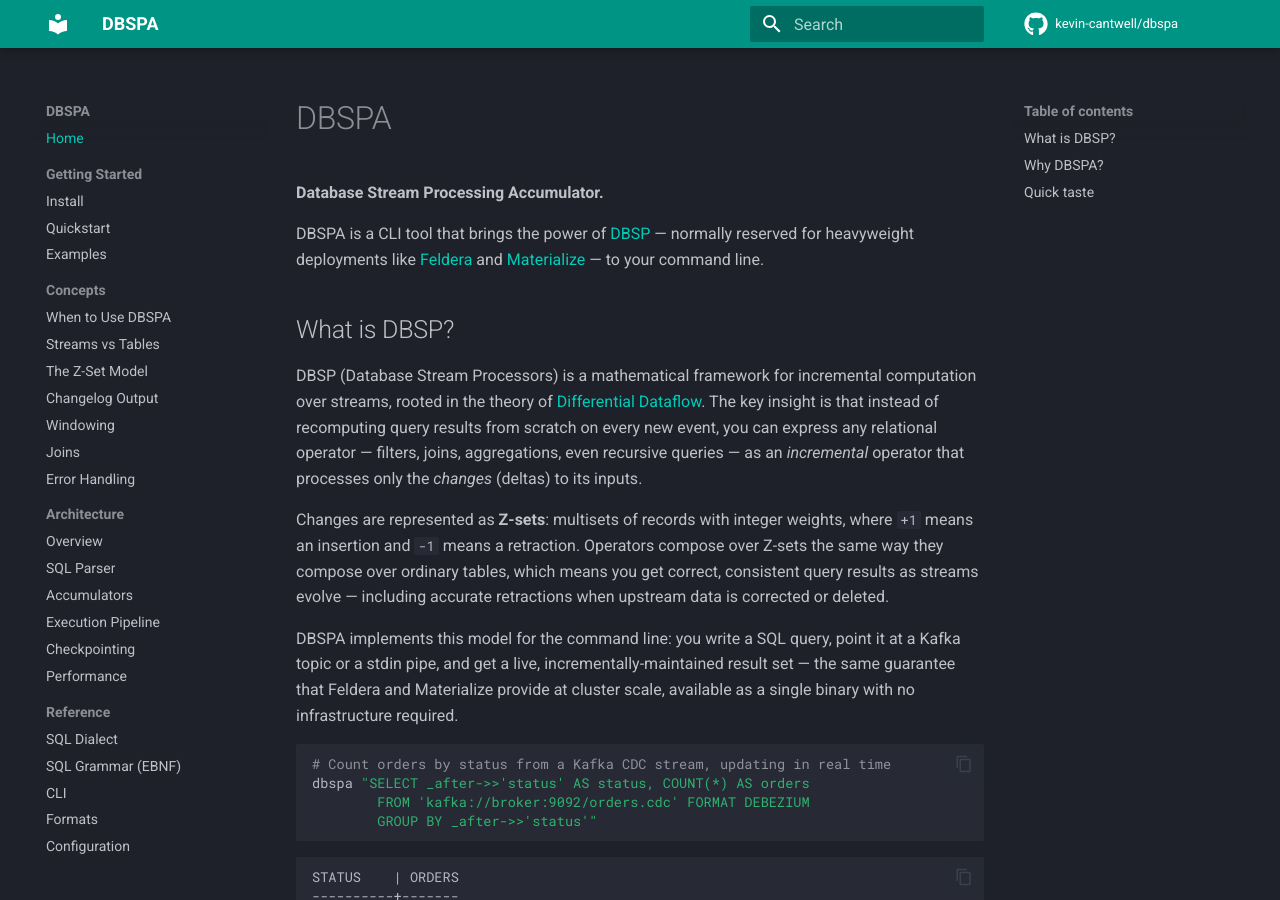
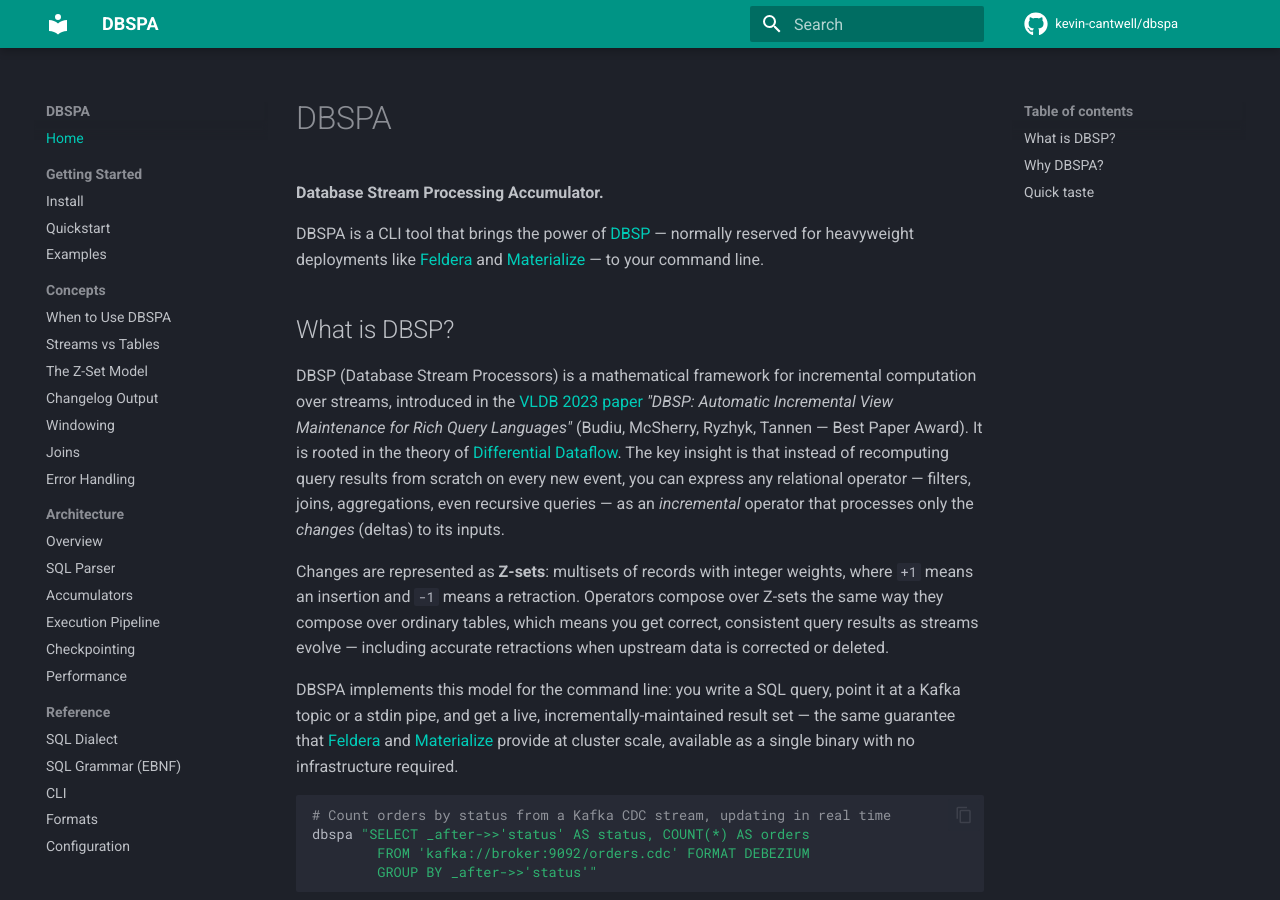
Before and after one commit to kevin-cantwell/dbspa, an MkDocs documentation site: the page built from docs/index.md, in a window 1280 px wide and 900 px high. Built offline with MkDocs 1.6.1 and Material for MkDocs 9.7.7, drawn with Linux system fonts in a browser that asks for light colours; comment, search, counter and statistics services are not loaded.

Commit message:
Link DBSP to canonical VLDB 2023 paper on arXiv
Replace stale GitHub repo redirect with arxiv.org/abs/2203.16684,
the original Budiu et al. paper (VLDB 2023 Best Paper Award).

Co-Authored-By: Claude Sonnet 4.6 <noreply@anthropic.com>

````diff
--- a/docs/index.md
+++ b/docs/index.md
@@ -6,11 +6,11 @@ DBSPA is a CLI tool that brings the power of [DBSP](https://github.com/feldera/d
 
 ## What is DBSP?
 
-DBSP (Database Stream Processors) is a mathematical framework for incremental computation over streams, rooted in the theory of [Differential Dataflow](https://github.com/TimelyDataflow/differential-dataflow). The key insight is that instead of recomputing query results from scratch on every new event, you can express any relational operator — filters, joins, aggregations, even recursive queries — as an *incremental* operator that processes only the *changes* (deltas) to its inputs.
+DBSP (Database Stream Processors) is a mathematical framework for incremental computation over streams, introduced in the [VLDB 2023 paper](https://arxiv.org/abs/2203.16684) *"DBSP: Automatic Incremental View Maintenance for Rich Query Languages"* (Budiu, McSherry, Ryzhyk, Tannen — Best Paper Award). It is rooted in the theory of [Differential Dataflow](https://github.com/TimelyDataflow/differential-dataflow). The key insight is that instead of recomputing query results from scratch on every new event, you can express any relational operator — filters, joins, aggregations, even recursive queries — as an *incremental* operator that processes only the *changes* (deltas) to its inputs.
 
 Changes are represented as **Z-sets**: multisets of records with integer weights, where `+1` means an insertion and `-1` means a retraction. Operators compose over Z-sets the same way they compose over ordinary tables, which means you get correct, consistent query results as streams evolve — including accurate retractions when upstream data is corrected or deleted.
 
-DBSPA implements this model for the command line: you write a SQL query, point it at a Kafka topic or a stdin pipe, and get a live, incrementally-maintained result set — the same guarantee that Feldera and Materialize provide at cluster scale, available as a single binary with no infrastructure required.
+DBSPA implements this model for the command line: you write a SQL query, point it at a Kafka topic or a stdin pipe, and get a live, incrementally-maintained result set — the same guarantee that [Feldera](https://feldera.com) and [Materialize](https://materialize.com) provide at cluster scale, available as a single binary with no infrastructure required.
 
 ```bash
 # Count orders by status from a Kafka CDC stream, updating in real time
````
